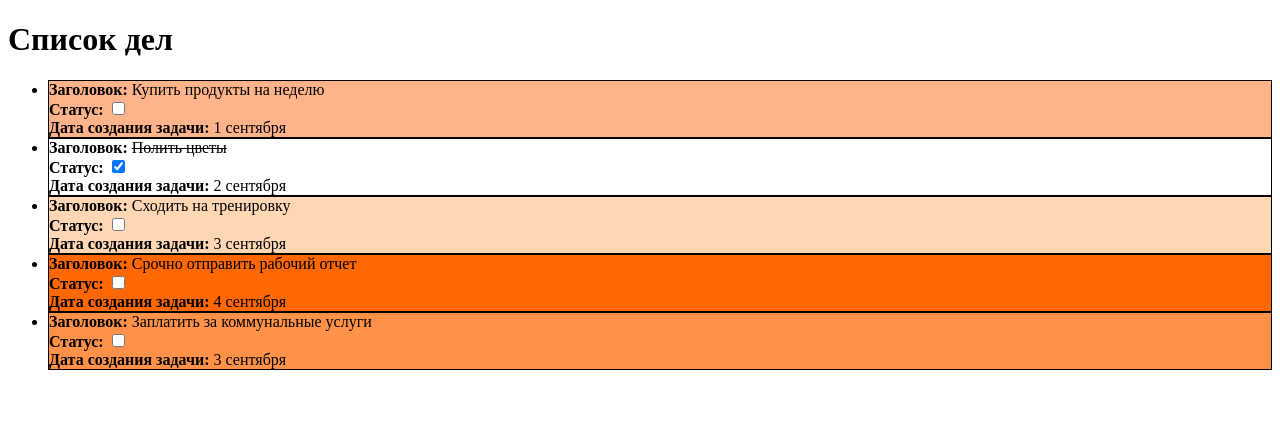
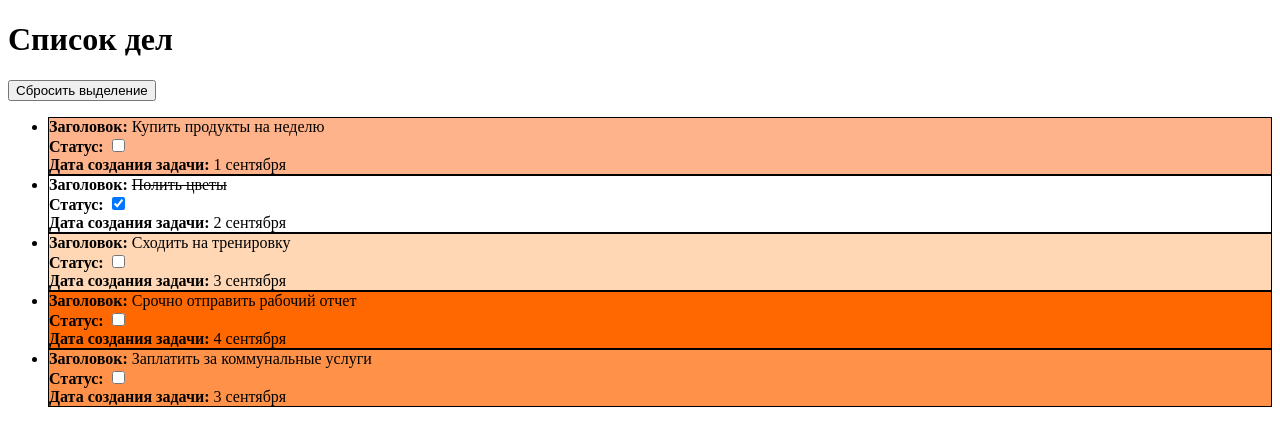
Before and after one commit to sabyrka2007/trelly, a React (Vite) app: page / in a window 1280 px wide. Shown: the top 446 px of the page. Built offline with nearby package versions, Linux system fonts and the light colour scheme.

Commit message:
feat: add button to reset task selection

```diff
--- a/src/App.tsx
+++ b/src/App.tsx
@@ -51,6 +51,8 @@ export const App = () => {
 
       {tasks.length === 0 && <p>Задачи отсутствуют</p>}
 
+      <button onClick={() => setSelectedTaskId(null)}>Сбросить выделение</button>
+
       <ul>
         {tasks.map((task) => (
           <li
```
